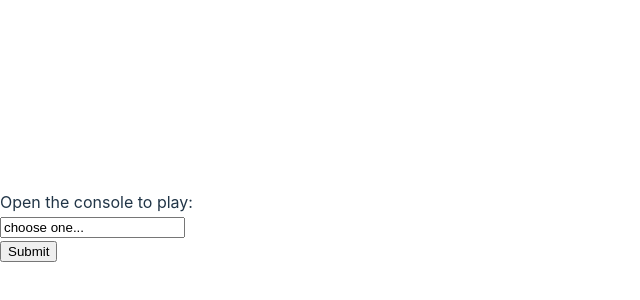
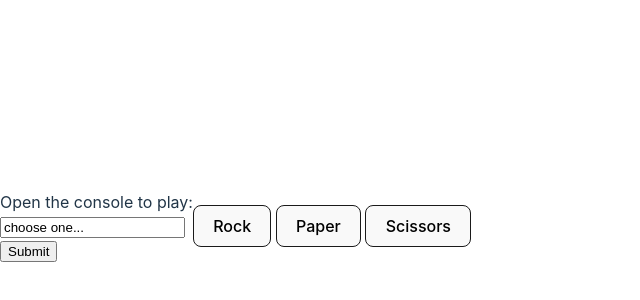
Before and after one commit to therealcheng/odin-rock-paper-scissors, a website built with Vite: page index.html in a window 1280 px wide. Shown: the part 174-474 px from the top of the page, without its empty margins (0-640 px from the left). Built offline with nearby package versions, Linux system fonts and the light colour scheme.

Commit message:
Created buttons

```diff
--- a/index.html
+++ b/index.html
@@ -14,9 +14,12 @@
       <input type="submit" id="submit" value="Submit" />
     </form>
   </div>
-    <div class="score">
-
-    </div>
+  <div class="btn-choice">
+   <button class="btn">Rock</button>
+   <button class="btn">Paper</button>
+   <button class="btn">Scissors</button>
+  </div>
+    <div class="score"></div>
     <!-- <div id="app"></div> -->
     <script type="module" src="/main.js"></script>
   </body>
--- a/main.js
+++ b/main.js
@@ -24,7 +24,7 @@ import { setupCounter } from './counter.js';
 
 let playerScore = 0;
 let computerScore = 0;
-
+let winner;
 // ! Make a number generator
 
 const getComputerChoice = function () {
--- a/style.css
+++ b/style.css
@@ -74,6 +74,7 @@ button {
   background-color: #1a1a1a;
   cursor: pointer;
   transition: border-color 0.25s;
+  border-color: #1a1a1a;
 }
 button:hover {
   border-color: #646cff;
```
Also changed, not shown: README.md.
